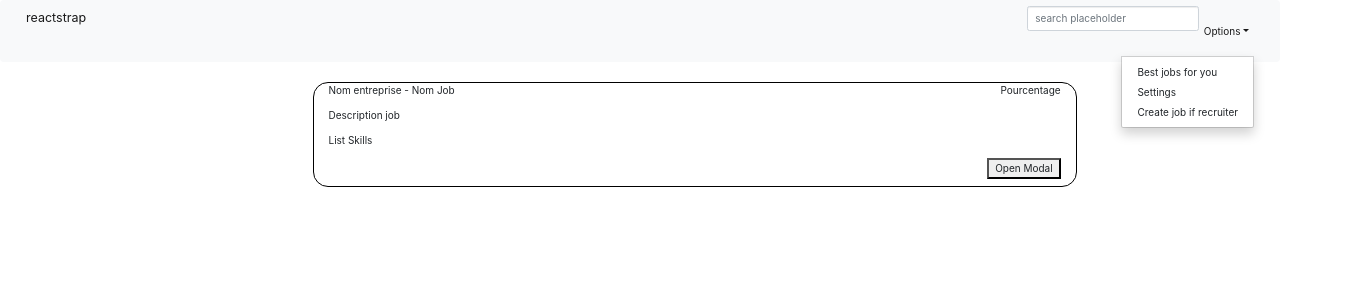
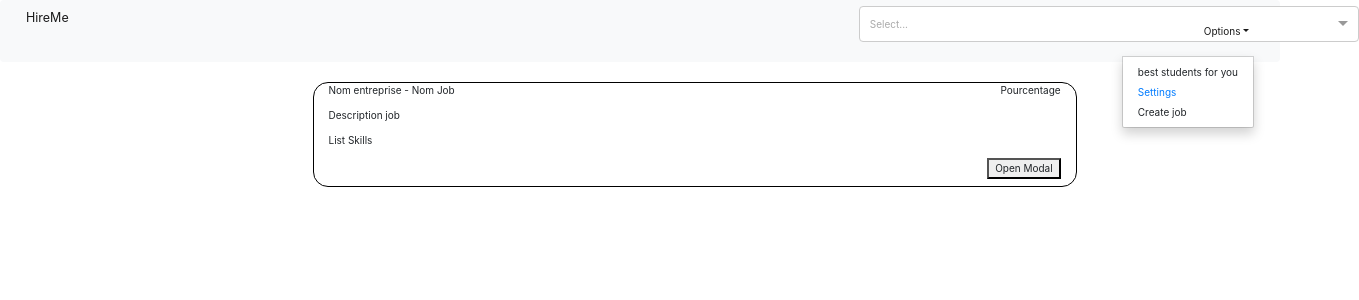
Before and after one commit to unkls/hireme, a React (Create React App) app: page /main in a window 1280 px wide. Both pictures are taken after a click on the link "Options". Shown: the top 300 px of the page, 1359 px wide, since content can reach past the window. Built offline with nearby package versions, Linux system fonts and the light colour scheme.

Commit message:
Header : add dynamic search bar

```diff
--- a/src/App.js
+++ b/src/App.js
@@ -11,8 +11,9 @@ class App extends Component {
   render() {
     return (
       <Switch>
-        <Route exact path="/" component={Login}/>
+        <Route exact path="/" component={Settings}/>
         <Route exact path="/main" component={Body}/>
+        <Route path="/settings" component={Settings}/>
         <Route path="/signin2/" component={SignIn2}/>
         <Route path="/signin1/:id" component={SignIn1}/>
 
--- a/src/components/Header.js
+++ b/src/components/Header.js
@@ -12,6 +12,9 @@ import {
   DropdownMenu,
   Input,
   DropdownItem } from 'reactstrap';
+  import Select from 'react-select';
+  import { Link } from 'react-router-dom';
+
 
 export default class Header extends React.Component {
   constructor(props) {
@@ -32,52 +35,48 @@ export default class Header extends React.Component {
   }
 
   render() {
-    let dropDown
-
+    var dropDown = ""
+    var words = ""
     if (this.isRecruiter() == true) {
-      dropDown =               <UncontrolledDropdown nav inNavbar>
-                      <DropdownToggle nav caret>
-                        Options
-                      </DropdownToggle>
-                      <DropdownMenu right>
-                        <DropdownItem>
-                          Best jobs for you
-                        </DropdownItem>
-                        <DropdownItem>
-                          Settings
-                        </DropdownItem>
-                        <DropdownItem>
-                          Create job if recruiter
-                        </DropdownItem>
-                      </DropdownMenu>
-                    </UncontrolledDropdown>
-    } else {
-      dropDown =               <UncontrolledDropdown nav inNavbar>
-                      <DropdownToggle nav caret>
-                        Options
-                      </DropdownToggle>
-                      <DropdownMenu right>
-                        <DropdownItem>
-                          Best jobs for you
-                        </DropdownItem>
-                        <DropdownItem>
-                          Settings
-                        </DropdownItem>
-                      </DropdownMenu>
-                    </UncontrolledDropdown>
+      dropDown = <DropdownItem> Create job </DropdownItem>
+      words = "best students for you"
+    }else {
+      words = "best jobs for you"
     }
 
     return (
       <div>
         <Navbar color="light" light expand="md">
-          <NavbarBrand href="/">reactstrap</NavbarBrand>
+          <NavbarBrand href="/main">HireMe</NavbarBrand>
           <NavbarToggler onClick={this.toggle} />
           <Collapse isOpen={this.state.isOpen} navbar>
             <Nav className="ml-auto" navbar>
               <NavItem>
-                <Input type="search" name="search" id="exampleSearch" placeholder="search placeholder" />
+                <Select
+                  name="form-field-name"
+                  onChange={this.handleChange}
+                  onNewOptionClick={this.handleNewOption}
+                  options={[
+                    { value: 'one', label: 'One' },
+                    { value: 'two', label: 'Two' },
+                  ]}
+                  autosize={false}
+                />
               </NavItem>
-              {dropDown}
+              <UncontrolledDropdown nav inNavbar>
+                <DropdownToggle nav caret>
+                  Options
+                </DropdownToggle>
+                <DropdownMenu right>
+                <DropdownItem>
+                  {words}
+                </DropdownItem>
+                <DropdownItem>
+                <Link to='/settings'> Settings </Link>
+                </DropdownItem>
+                 {dropDown}
+                </DropdownMenu>
+            </UncontrolledDropdown>
             </Nav>
           </Collapse>
         </Navbar>
```
